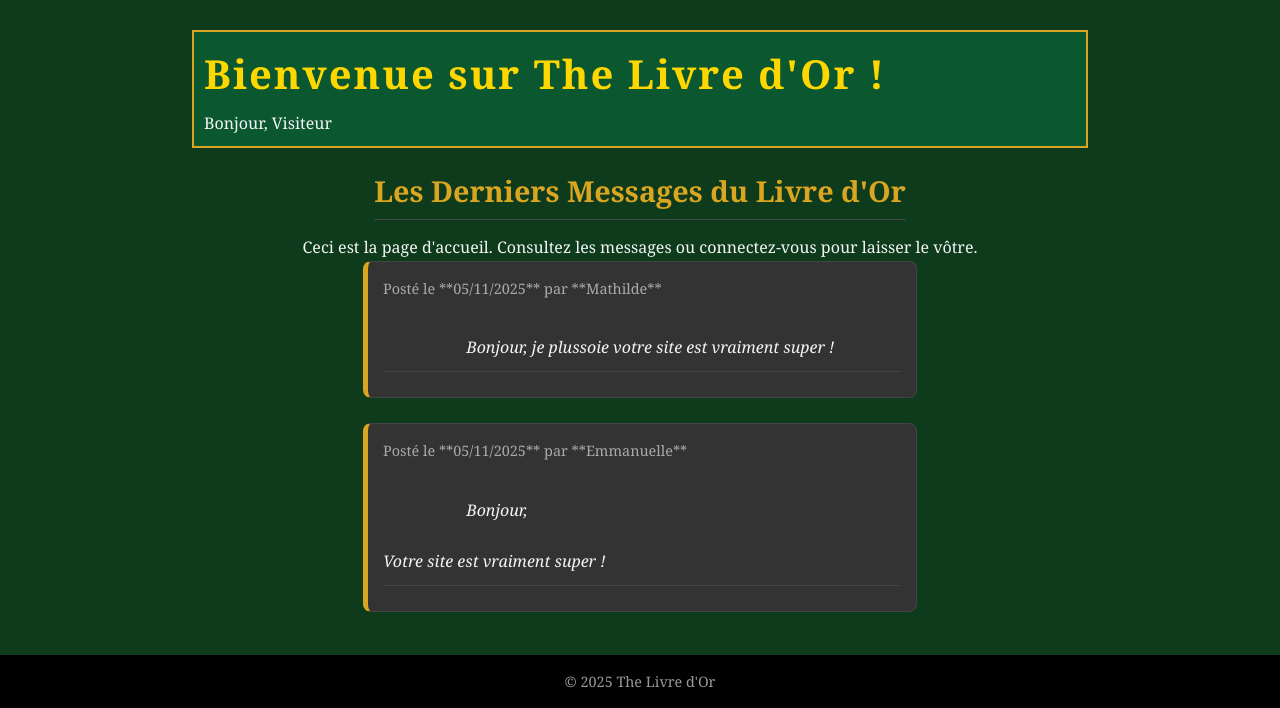
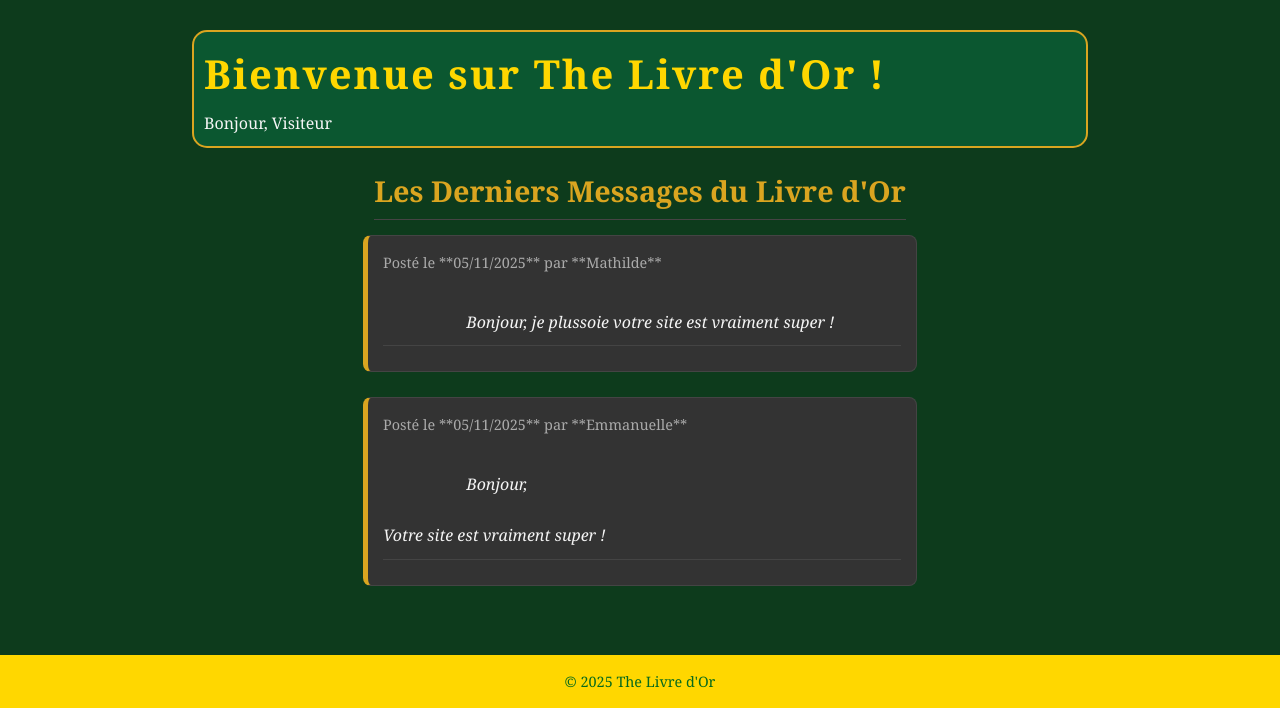
Before and after one commit to emmanuelle-dupasmahe/livre-or, a PHP site: page / in a window 1280 px wide. Shown: the part 92-800 px from the top of the page. Run offline with PHP 8.4, Linux system fonts and the light colour scheme; data comes from the database, SQL or seed files in the repository.

Commit message:
changement style

```diff
--- a/css/style.css
+++ b/css/style.css
@@ -46,6 +46,7 @@ header {
     background-color: #0b5730;
     border: 2px solid var(--color-accent);
     padding: 10px;
+    border-radius: 15px
 }
 
 h1 {
@@ -86,8 +87,8 @@ footer {
     padding: 15px 20px;
     text-align: center;
     font-size: 0.9em;
-    color: #999;
-    background-color: #000;
+    color: #066a1c;
+    background-color: #FFD700;
     margin-top: auto;
 }
 
--- a/index.php
+++ b/index.php
@@ -17,7 +17,7 @@ include('includes/header.php');
 
 <h2>Les Derniers Messages du Livre d'Or</h2>
 
-<p>Ceci est la page d'accueil. Consultez les messages ou connectez-vous pour laisser le vôtre.</p>
+<!--<p>Ceci est la page d'accueil. Consultez les messages ou connectez-vous pour laisser le vôtre.</p>-->
 
 <?php if (empty($commentaires)): ?>
     <p>Aucun commentaire pour le moment. Soyez le premier !</p>
```
